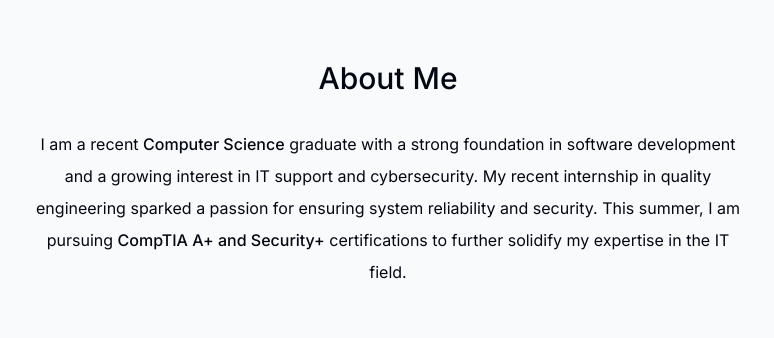
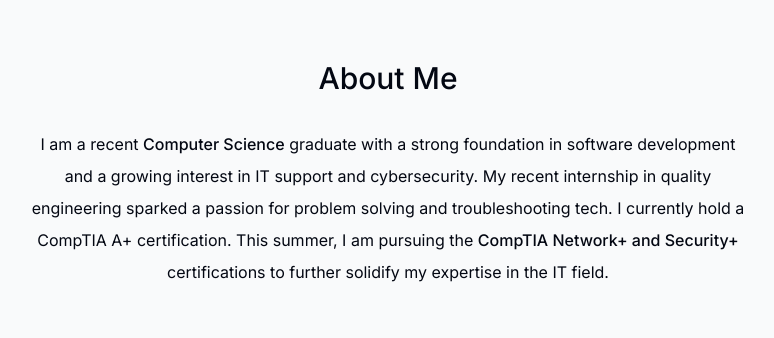
Before and after one commit to PatrickMcCrone/portfolio, a Next.js app: page / in a window 1280 px wide. Shown: the part 980-1318 px from the top of the page, without its empty margins (252-1026 px from the left). Built offline with nearby package versions, Linux system fonts and the light colour scheme; no server answers.

Commit message:
Updated resume as of 7/7. About section adjustments.

```diff
--- a/components/about.tsx
+++ b/components/about.tsx
@@ -24,9 +24,13 @@ export default function About() {
 				<span className="font-medium">Computer Science</span> graduate
 				with a strong foundation in software development and a growing
 				interest in IT support and cybersecurity. My recent internship
-				in quality engineering sparked a passion for ensuring system
-				reliability and security. This summer, I am pursuing{" "}
-				<span className="font-medium">CompTIA A+ and Security+</span>{" "}
+				in quality engineering sparked a passion for problem solving and
+				troubleshooting tech. I currently hold a CompTIA A+
+				certification. This summer, I am pursuing the{" "}
+				<span className="font-medium">
+					{" "}
+					CompTIA Network+ and Security+
+				</span>{" "}
 				certifications to further solidify my expertise in the IT field.
 			</p>
 		</motion.section>
```
Also changed, not shown: 1 other file (tests, documents, lock files or other folders).
